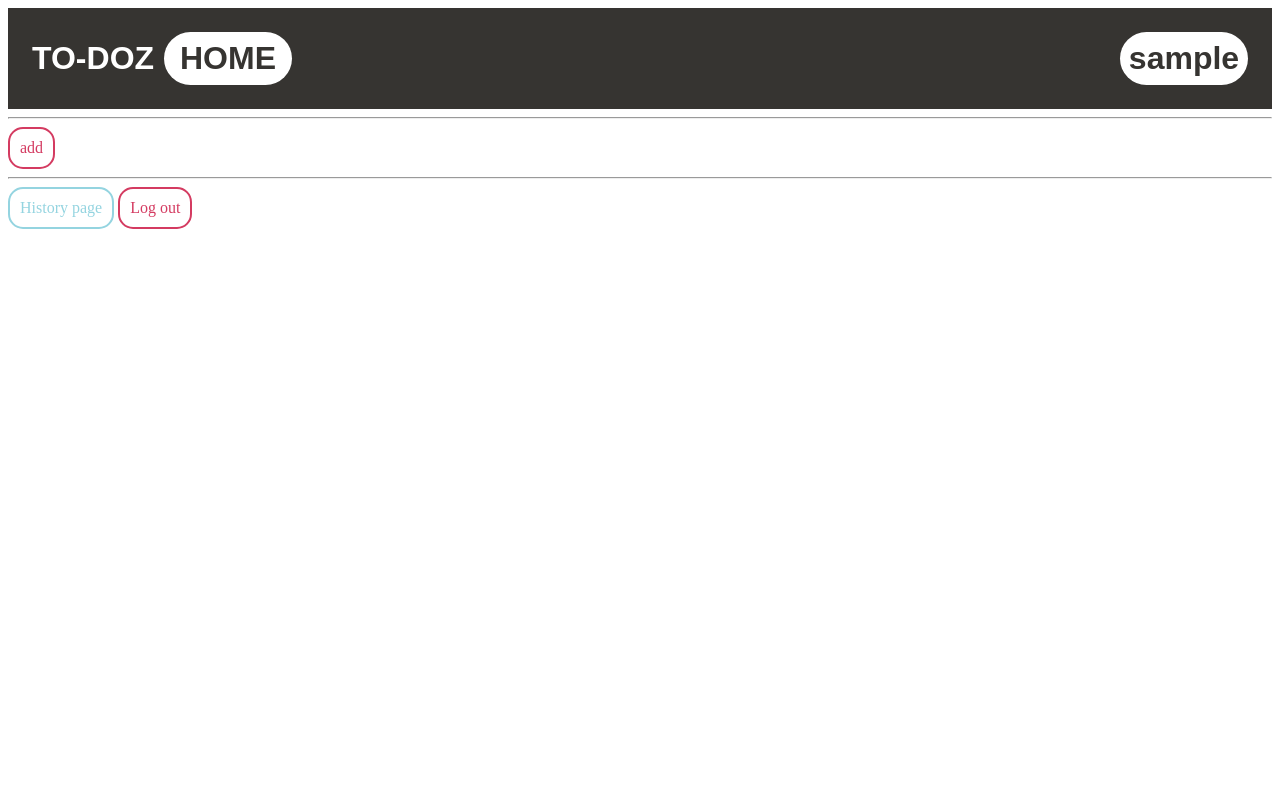
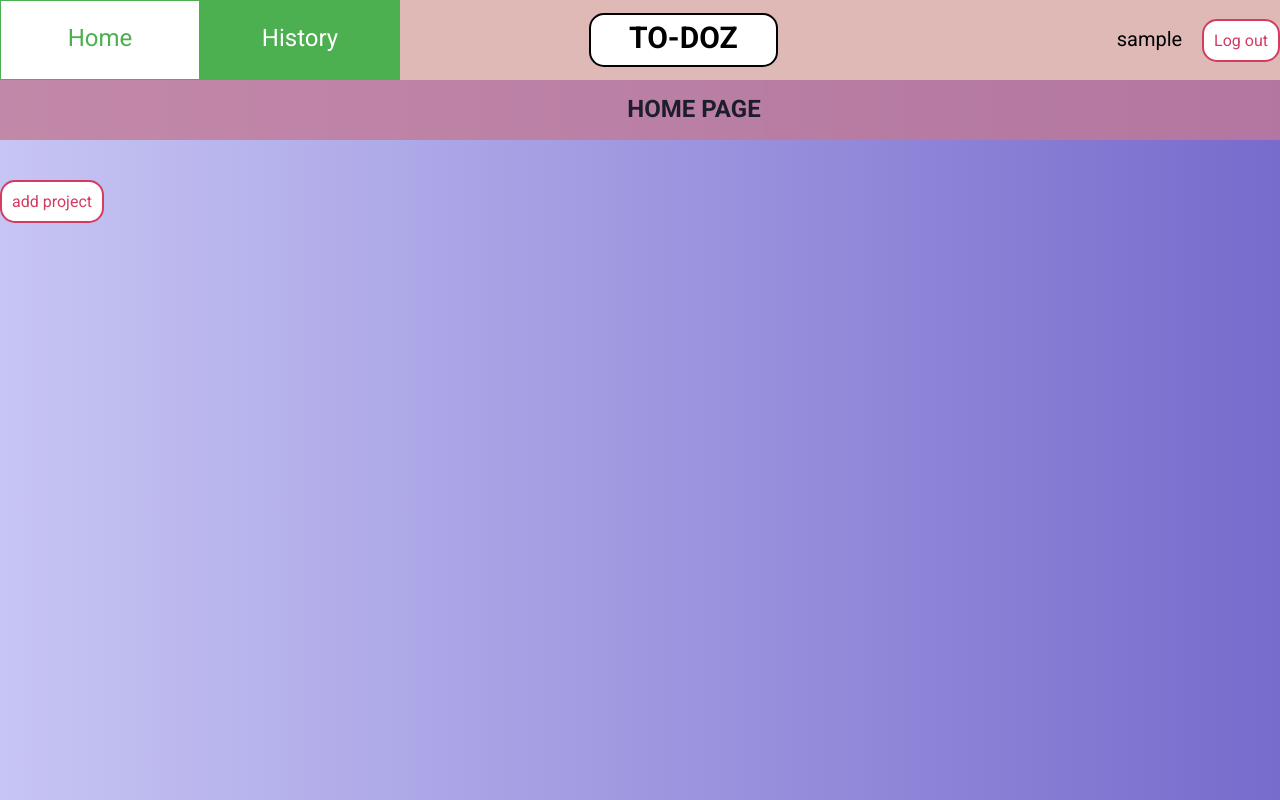
Before and after one commit to Hamiz5401/TO-DOZ, a Django app: page /To-Doz/ in a window 1280 px wide. Run offline with Django 4.2, Linux system fonts and the light colour scheme; the visitor is signed in with stand-in values (Sample User, id 1); data that the repository does not hold is empty.

Commit message:
edit home and history page to easier to read

```diff
--- a/To_DoZ/templates/To_DoZ/home.html
+++ b/To_DoZ/templates/To_DoZ/home.html
@@ -1,63 +1,144 @@
 <style>
-    .header {
-        background-color: #363431;
-        padding: 1.5rem;
-        position: relative;
-        display: block;
+    @import url('https://fonts.googleapis.com/css2?family=Roboto:wght@300;400;700&display=swap');
+
+* {
+    margin: 0;
+    padding: 0;
+    box-sizing: border-box;
+    font-family:'Roboto', sans-serif;
+}
+body {
+	background: linear-gradient(90deg, #C7C5F4, #776BCC);
+}
+.container {
+margin: 0 auto;
+}
+nav {
+height: 80px;
+display: flex;
+justify-content: space-between;
+align-items:center;
+background-color:#deb9b6;
+position:sticky;
+top:0;
+}
+nav ul{
+display: flex;
+list-style: none;
+width: 250px;
+justify-content: space-between;
 }
 
-    .logo {
-        color: ffffff;
-        font-size: 2rem;
-        font-family: Arial;
-        font-weight: bold;
-        display: inline-block;
-        margin: 0px;
-        width: 8rem;
+nav ul li a{
+text-decoration: none;
+padding-top:13px;
+font-size: 20px;
+}
+.header-info{
+margin-top:40;
 }
 
-    .page {
-        background-color: ffffff;
-        color: #363431;
-        padding: 0.5rem;
-        width: 7rem;
-        font-weight: bold;
-        font-family: Arial;
-        font-size: 2rem;
-        border-radius: 2rem;
-        text-align: center;
-        display: inline-block;
-        text-align: center;
+.logo{
+text-align:center;
+background-color: #fff;
+        cursor: pointer;
+        border-radius: 15px;
+        border-width: 2px;
+        border-style: solid;
+        border-color: black;
+        padding:5px;
+}
+.page{
+text-align:center;
+background-color: #c27a97;
+height:60px;
+opacity:0.8;
+position:sticky;
+top:80px;
+}
+.page h1{
+font-size:24px;
+padding-top:15px;
+padding-left:108px;
 }
 
-    .user {
-        background-color: ffffff;
-        color: #363431;
-        padding: 0.5rem;
-        width: 7rem;
-        font-weight: bold;
-        font-family: Arial;
-        font-size: 2rem;
-        border-radius: 2rem;
+.account {
 text-align: center;
-        text-align: center;
-        float: right;
+display:flex;
+align-items:center;
+justify-content:center;
+display:inline-block;
+font-size: 20px;
 }
 
-    .subject_list {
-        background-color: #a9d1ad;
+    .nav_button {
+            background-color: #4CAF50;
+        color: ffffff;
+        width:200;
+        height: 80px;
+        text-align: center;
+        text-decoration: none;
+        display: inline-block;
+        font-size: 24px;
+        cursor: pointer;
+        border-width: 1px;
+        border-style: solid;
+        border-color: #4CAF50;
+        padding-top: 23px;
+        transition: background-color 0.2s;
     }
 
-    .each_subject {
+    .nav_button:hover {
+        background-color: ffffff;
+        color: #4CAF50;
+    }
+
+    .nav_button:active {
+        opacity: 0.5;
+    }
+
+       .solid_button {
+        color: black;
+        width:175px;
+        height: 40px;
+        text-align: center;
+        text-decoration: none;
+        display: inline-block;
+        font-size: 30px;
+        font-weight: bold;
+    }
+
+    .sec {
+        border-width: 0px;
+        border-style: solid;
+        border-color: red;
+        margin-bottom: 3rem;
+        background-color:#ed91b6;
+        padding:1rem;
+        display:relative;
+    }
+    .subject-list-title {
+        display:absolute;
+        padding:5px;
+    }
+
+    .subject-list-title h3{
         display: inline-block;
         margin-right: 20px;
         margin-left: 20px;
     }
-
+    .task-list {
+<!--        border-width: 1px;-->
+<!--        border-style: solid;-->
+<!--        border-color: blue;-->
+    }
     .each_task {
         display: inline-block;
-        margin-right: 20px;
-        margin-left: 20px;
+        margin:20px;
+margin-bottom:0px;
+<!--        border-width: 1px;-->
+<!--        border-style: solid;-->
+<!--        border-color: red;-->
     }
 
     .done_button {
@@ -122,11 +203,11 @@
         display: inline-block;
         font-size: 16px;
         cursor: pointer;
+        margin-left: 15px;
         border-radius: 15px;
         border-width: 2px;
         border-style: solid;
         border-color: #d43b61;
-
         transition: background-color 0.2s;
     }
 
@@ -138,25 +219,81 @@
     .logout_button:active {
         opacity: 0.5;
     }
+
+        .add_button {
+        background-color: ffffff;
+        color: #d43b61;
+        padding: 10px;
+        text-align: center;
+        text-decoration: none;
+        display: inline-block;
+        font-size: 16px;
+        cursor: pointer;
+        border-radius: 15px;
+        border-width: 2px;
+        border-style: solid;
+        border-color: #d43b61;
+        transition: background-color 0.2s;
+    }
+
+    .add_button:hover {
+        background-color: #d43b61;
+        color: ffffff;
+    }
+
+    .add_button:active {
+        opacity: 0.5;
+    }
+
 </style>
 
-<div class="header">
-    <div class="logo">TO-DOZ</div>
-    <div class="page">HOME</div>
-    <div class="user">{{user}}</div>
+
+<!DOCTYPE html>
+<html lang="en">
+<head>
+    <meta charset="UTF-8">
+    <meta http-equiv="X-UA-Compatible" content="IE=edge">
+    <meta name="viewport" content="width=device-width, initial-scale=1.0">
+    <title>Document</title>
+
+    <!--    <link rel="stylesheet" href="style.css">-->
+</head>
+<body>
+<header>
+    <div class="container">
+        <nav>
+            <ul>
+                <li><a href="{% url 'To_DoZ:home' %}" class="nav_button">Home</a></li>
+                <li><a href="{% url 'To_DoZ:history' %}" class="nav_button">History</a></li>
+            </ul>
+            <div class="logo">
+                <a href="{% url 'To_DoZ:home' %}" class="solid_button">TO-DOZ</a>
+            </div>
+            <div class="account">
+                <a>{{user}}</a>
+                <a href="{% url 'account_logout' %}" class="logout_button">Log out</a>
+            </div>
+
+        </nav>
+
+        <div class="page">
+            <h1>HOME PAGE</h1>
+        </div>
+
+        <section class="header-info">
+            {% for todolist in todolist_list %}
+            <div class="sec">
+                            <div class="subject-list-title">
+                <h3>{{todolist.subject}}</h3>
+                <a href="{% url 'To_DoZ:update_list' todolist.pk %}" class="history_button">
+                    edit
+                </a>
+                <a href="{% url 'To_DoZ:delete_list' todolist.pk %}" class="history_button">
+                    delete
+                </a>
             </div>
                 <hr>
-{% for todolist in todolist_list %}
-<div class="subject_list">
-    <h3 class="each_subject">{{todolist.subject}}</h3>
-    <a href="{% url 'To_DoZ:update_list' todolist.pk %}" class="history_button">
-        <div>edit</div>
-    </a>
-    <a href="{% url 'To_DoZ:delete_list' todolist.pk %}" class="history_button">
-        <div>delete</div>
-    </a>
-</div>
-<div>
+            <div class="task-list">
                 {% if todolist.task_set.all %}
                 {% for task in todolist.task_set.all %}
                 {% if task.status == False %}
@@ -167,18 +304,21 @@
                 {% endif %}
                 {% endfor %}
                 {% else %}
-    No tasks
+                <div class="each_task">No tasks</div>
                 {% endif %}
-    <a href="{% url 'To_DoZ:create_task' todolist.pk %}" class="logout_button">
-        <div>add</div>
+                <a href="{% url 'To_DoZ:create_task' todolist.pk %}" class="add_button">
+                    add task
                 </a>
             </div>
+            </div>
 
-<hr>
             {% endfor %}
-<a href="{% url 'To_DoZ:create_list' %}" class="logout_button">
-    <div>add</div>
+            <a href="{% url 'To_DoZ:create_list' %}" class="add_button">
+                add project
             </a>
-<hr>
-<a href="{% url 'To_DoZ:history' %}" class="history_button">History page</a>
-<a href="{% url 'account_logout' %}" class="logout_button">Log out</a>
+
+        </section>
+    </div>
+</header>
+</body>
+</html>
```
Also changed, not shown: To_DoZ/templates/To_DoZ/history.html (+81 -37 lines). Lines whose indentation alone changed are shown as unchanged.
